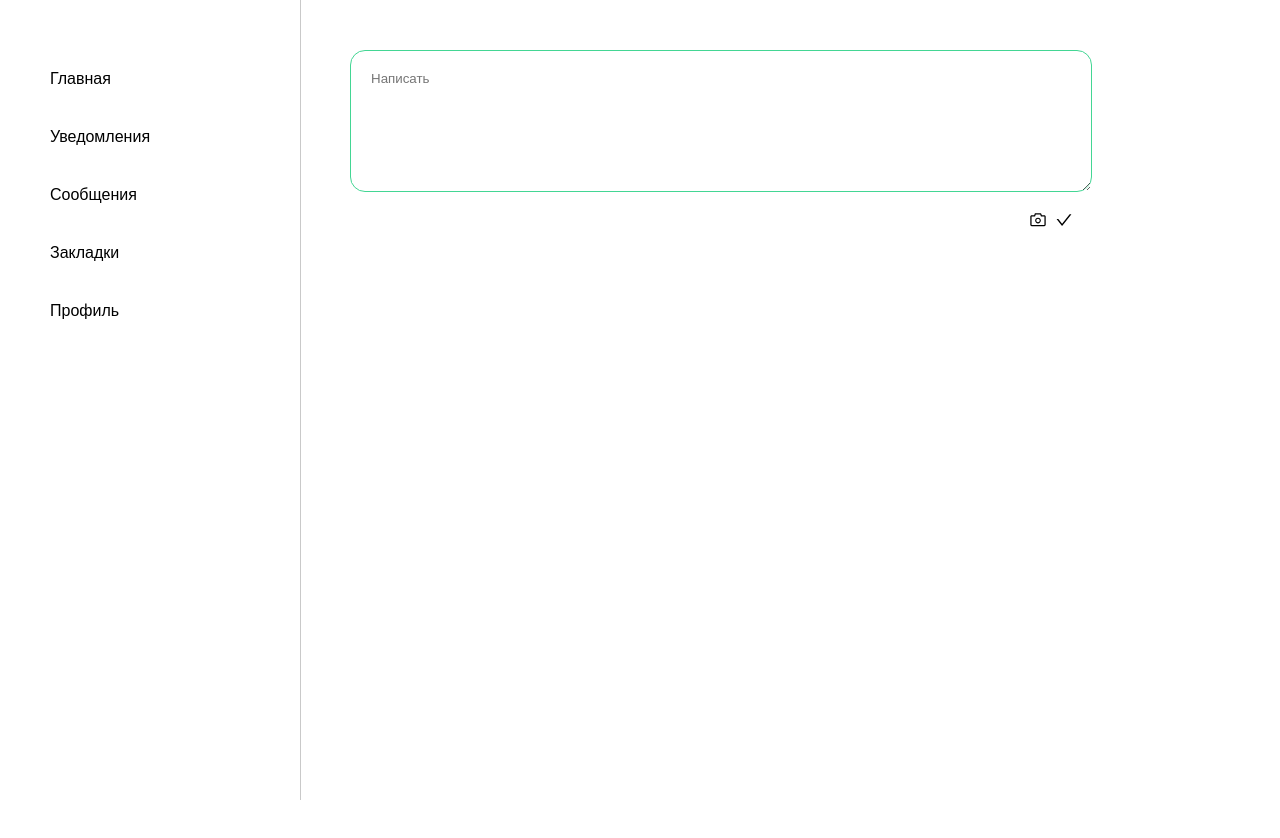
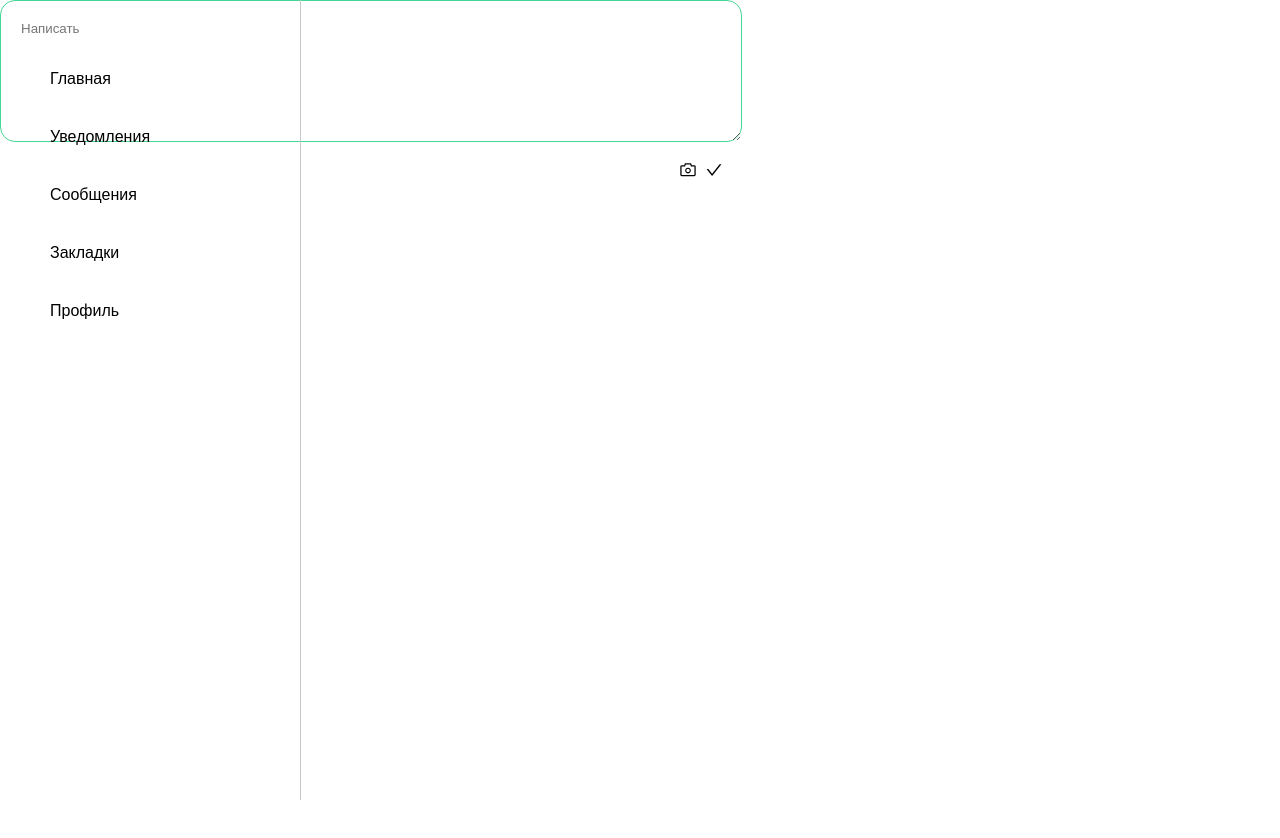
Before and after one commit to oksanaBir/social-net, a React app: page / in a window 1280 px wide. Shown: the top 838 px of the page. After the commit the page ends 800 px from the top, so only its background shows below. Built offline with nearby package versions, Linux system fonts and the light colour scheme.

Commit message:
props added

```diff
--- a/src/components/App.js
+++ b/src/components/App.js
@@ -3,7 +3,7 @@ import MenuWrapper from '../ui/MenuWrapper';
 import Post from './Post';
 import CreatePost from './CreatePost';
 import "../styles/styles.less";
-import { FlexBox, margin, left } from '../ui/FlexBox';
+import { FlexBox, margin, left, flexbox, home } from '../ui/FlexBox';
 import { useSelector } from 'react-redux';
 
 export default function App() {
@@ -13,7 +13,7 @@ export default function App() {
     return (
         <>
             <MenuWrapper />
-            <FlexBox left={300} margin={50}>
+            <FlexBox home={true}>
                 <CreatePost key={post.postId} post={post}/>
                 <FlexBox>
                     {
```
